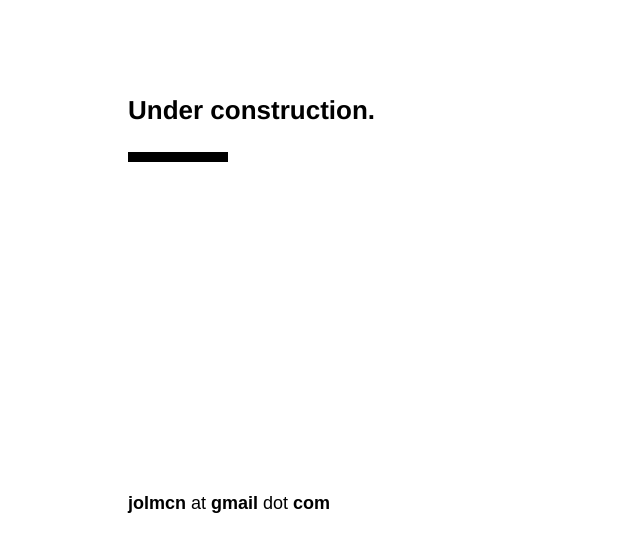
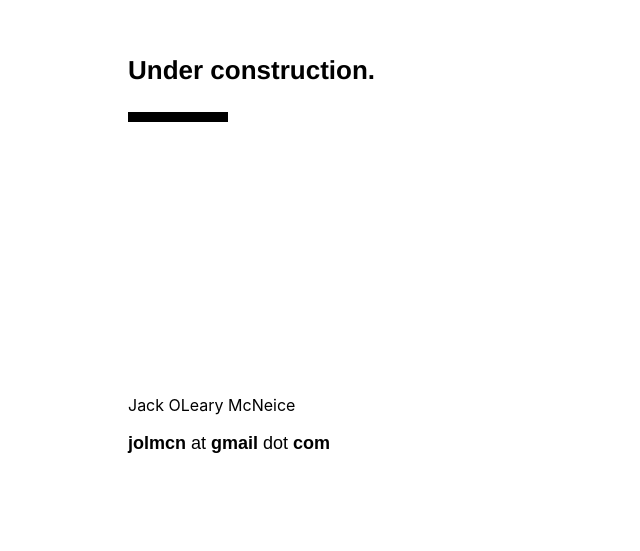
Before and after one commit to jolmcn/jolmcn, a React (Create React App) app: page / in a window 1280 px wide. Shown: the part 245-796 px from the top of the page, without its empty margins (0-640 px from the left). Built offline with nearby package versions, Linux system fonts and the light colour scheme.

Commit message:
small edits

```diff
--- a/public/index.html
+++ b/public/index.html
@@ -24,7 +24,7 @@
       work correctly both with client-side routing and a non-root public URL.
       Learn how to configure a non-root public URL by running `npm run build`.
     -->
-    <title>React App</title>
+    <title>Jack OLeary McNeice</title>
   </head>
   <body>
     <noscript>You need to enable JavaScript to run this app.</noscript>
--- a/src/App.css
+++ b/src/App.css
@@ -12,7 +12,7 @@ html{
 .App-header {
   background-color: #fff;
   /* min-height: 100vh; */
-  height:90vh;
+  height:80vh;
   display: flex;
   margin:auto;
   width:80vw;
--- a/src/App.js
+++ b/src/App.js
@@ -47,7 +47,7 @@ function App() {
         <img src={click} className="clickImg" alt="clickImg" />
         </a>
       </header>
-      <footer className="App-footer"><p className="footerText"><span className="emphasis">jolmcn</span> at <span className="emphasis">gmail</span> dot <span className="emphasis">com</span></p></footer>
+      <footer className="App-footer">Jack OLeary McNeice <br /> <p className="footerText"><span className="emphasis">jolmcn</span> at <span className="emphasis">gmail</span> dot <span className="emphasis">com</span></p></footer>
     </div>
   );
 }
```
